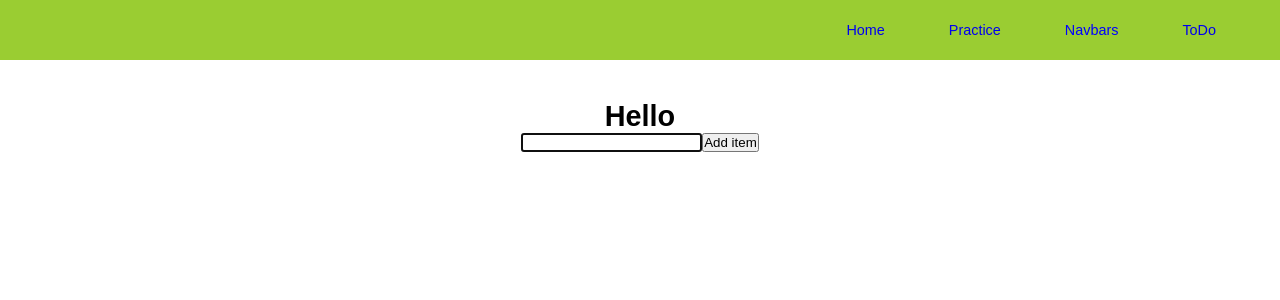
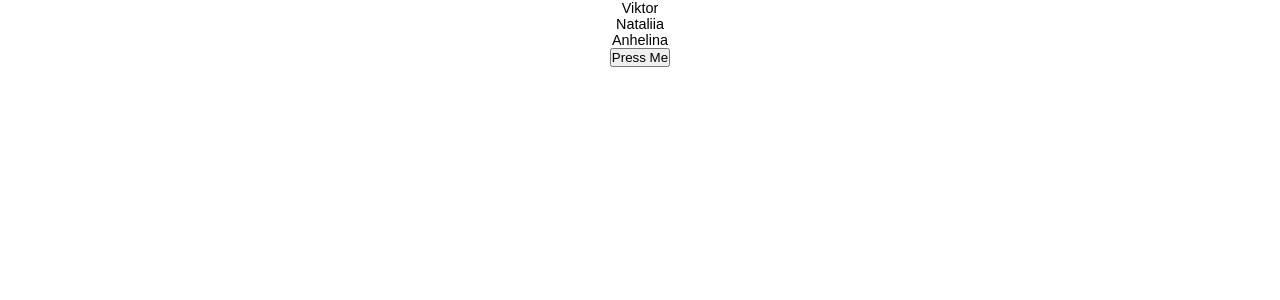
Before and after one commit to vikhulei/react_practice, a React (Create React App) app: page /ToDo in a window 1280 px wide. Shown: the top 300 px of the page. Built offline with nearby package versions, Linux system fonts and the light colour scheme.

Commit message:
refresher on map

```diff
--- a/src/components/App.js
+++ b/src/components/App.js
@@ -1,11 +1,20 @@
 import React from "react";
 import "./App.css";
 import NavbarMain from "./NavbarMain";
+import { Proba } from "./Proba";
 
 const App = () => {
+  const press = () => {
+    console.log(Proba);
+  };
   return (
     <div className="App">
-      <NavbarMain />
+      {/* <NavbarMain /> */}
+
+      {Proba.map((value, index) => (
+        <div key={index}>{value.firstName}</div>
+      ))}
+      <button onClick={press}>Press Me</button>
     </div>
   );
 };
--- a/src/components/NavbarMain.js
+++ b/src/components/NavbarMain.js
@@ -16,10 +16,11 @@ const Nav = styled.div`
 const NavLink = styled(Link)`
   text-decoration: none;
   margin-right: 5vw;
+  color: darkblue;
 `;
 
 const NavButton = styled.div`
-  color: blue;
+  color: darkblue;
   margin-right: 5vw;
   &:hover {
     cursor: pointer;
--- /dev/null
+++ b/src/components/Proba.js
@@ -0,0 +1,17 @@
+export const Proba = [
+  {
+    title: "Mr.",
+    firstName: "Viktor",
+    lastName: "Hulei"
+  },
+  {
+    title: "Mrs.",
+    firstName: "Nataliia",
+    lastName: "Hulei"
+  },
+  {
+    title: "Ms.",
+    firstName: "Anhelina",
+    lastName: "Hulei"
+  }
+];
```
